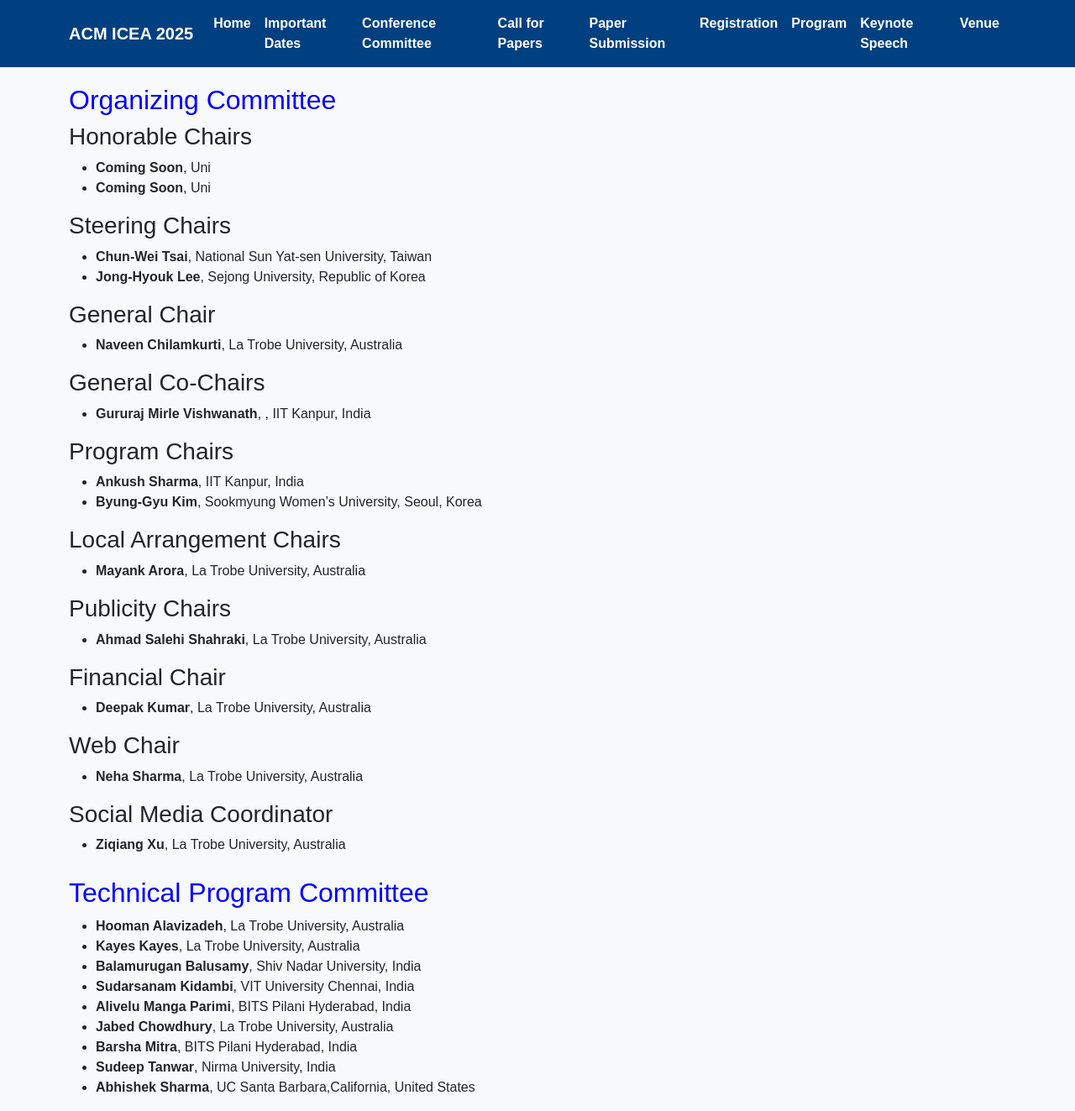
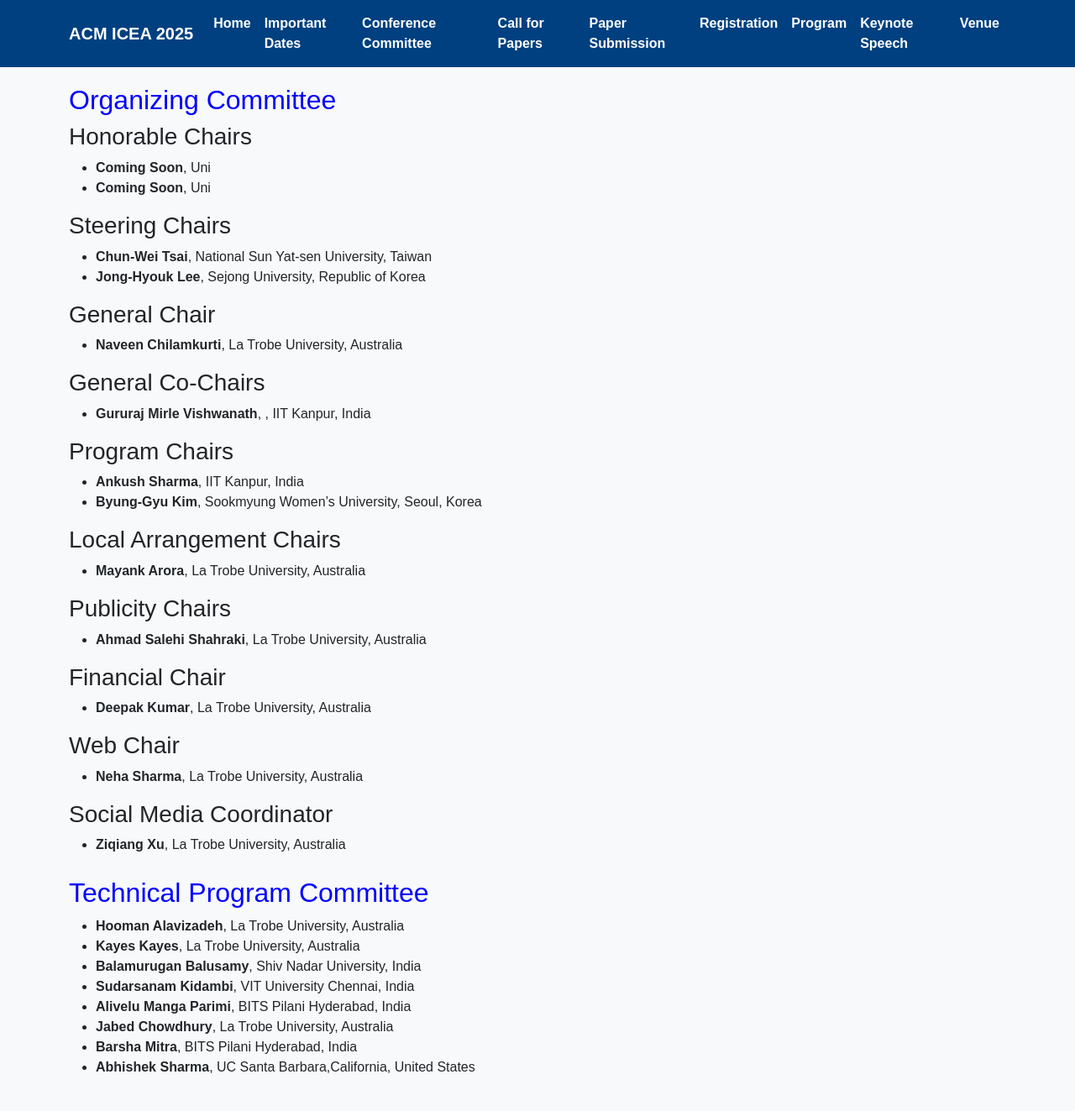
Before and after one commit to icea2025/latrobe, a Jekyll site: the page committee/index.html, which Jekyll copies as it is, in a window 1280 px wide and 1323 px high. Shown: the whole window at 84% size. Built offline with Jekyll 4.4.1, drawn with Linux system fonts in a browser that asks for light colours.

Commit message:
Update index.html

```diff
--- a/committee/index.html
+++ b/committee/index.html
@@ -141,7 +141,6 @@
         <li><b>Alivelu Manga Parimi</b>, BITS Pilani Hyderabad, India</li>
         <li><b>Jabed Chowdhury</b>, La Trobe University, Australia</li>
         <li><b>Barsha Mitra</b>, BITS Pilani Hyderabad, India</li>
-        <li><b>Sudeep Tanwar</b>, Nirma University, India</li>
         <li><b>Abhishek Sharma</b>, UC Santa Barbara,California, United States</li>
 
       </ul>
```
